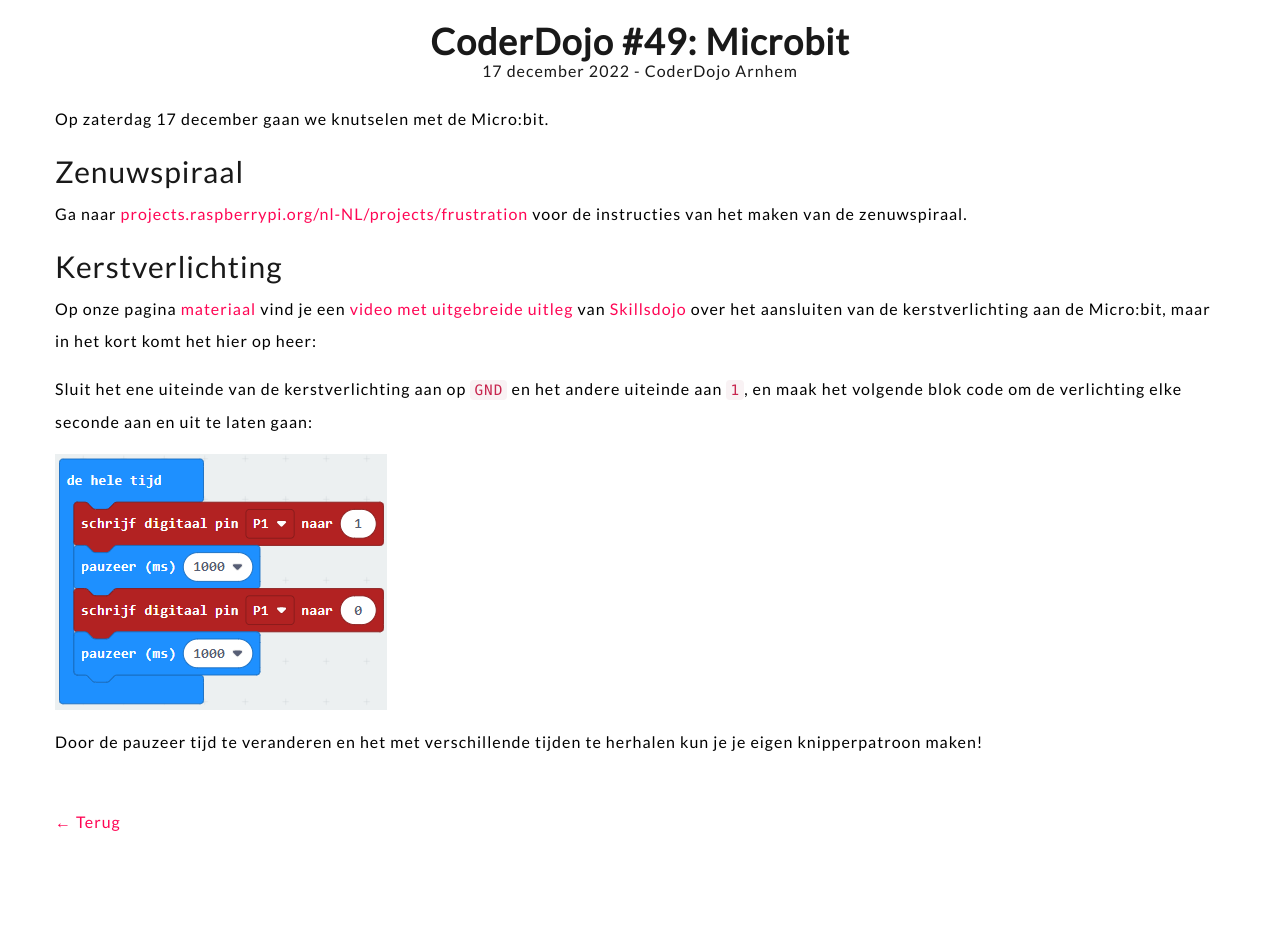
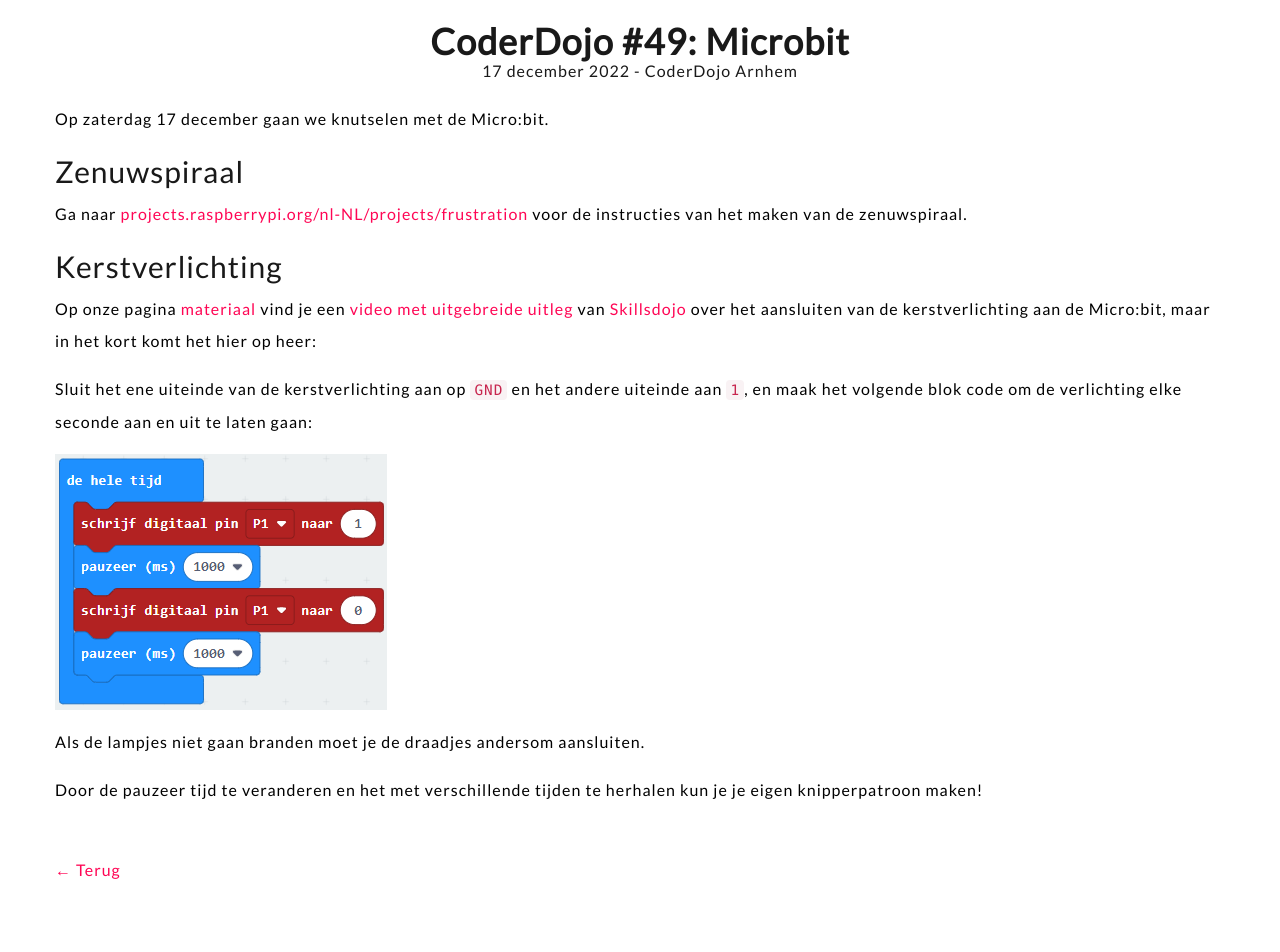
Before and after one commit to coderdojo-arnhem/coderdojo-arnhem.github.io, a Jekyll site: the page built from _posts/2022-12-17-microbit.md, in a window 1280 px wide. Shown: the part 393-1345 px from the top of the page. Built offline with Jekyll 4.4.1, drawn with Linux system fonts in a browser that asks for light colours; nearby versions of some CDN libraries; before the commit the page ends 1297 px from its top, so only the background shows below that.

Commit message:
Added line to blog microbit

```diff
--- a/_posts/2022-12-17-microbit.md
+++ b/_posts/2022-12-17-microbit.md
@@ -20,4 +20,6 @@ Sluit het ene uiteinde van de kerstverlichting aan op `GND` en het andere uitein
 
 ![Microbit verlichting blok](/static/img/blog/Microbit_kerstverlichting.png)
 
+Als de lampjes niet gaan branden moet je de draadjes andersom aansluiten.
+
 Door de pauzeer tijd te veranderen en het met verschillende tijden te herhalen kun je je eigen knipperpatroon maken!
```
